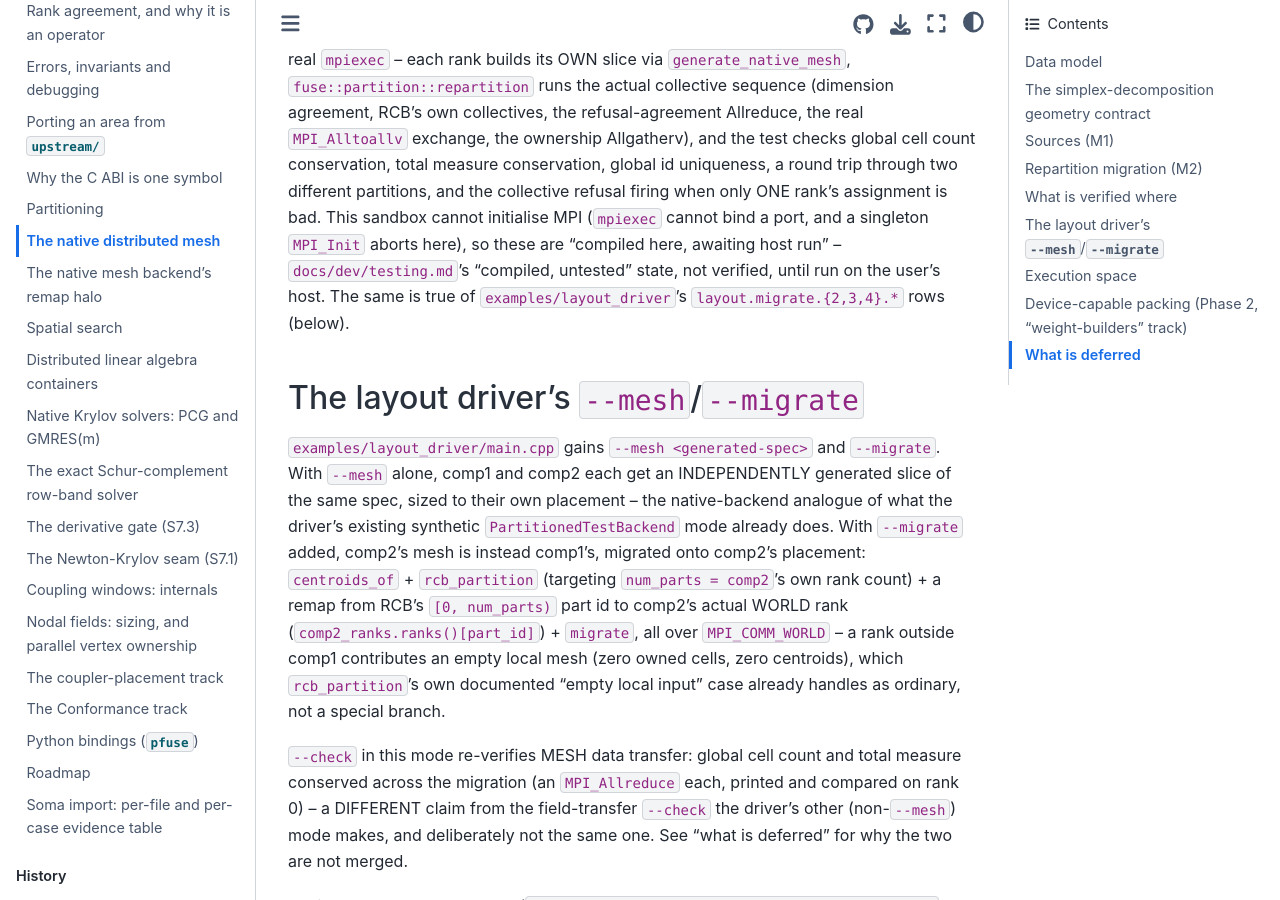
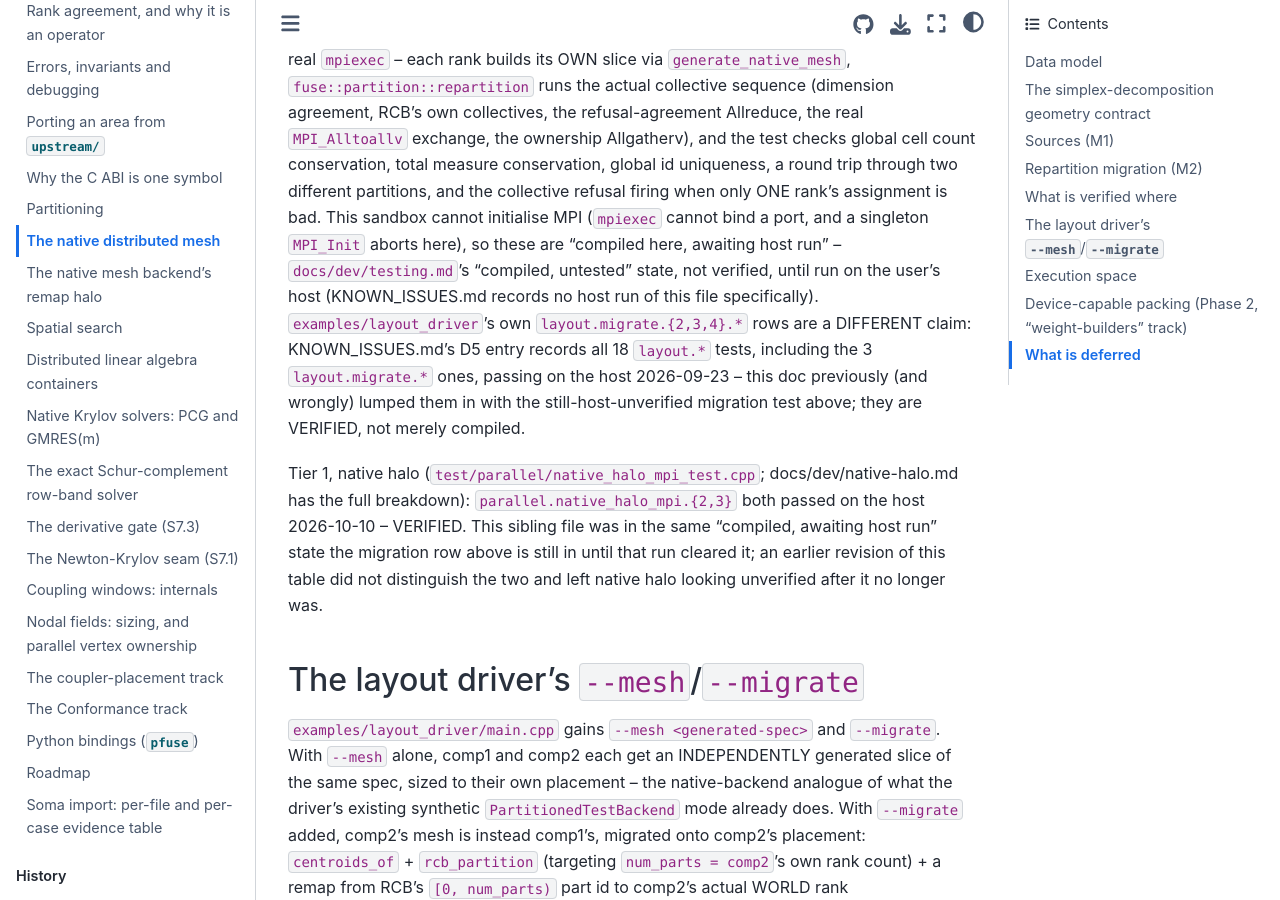
Before and after one commit to vijaysm/fuse, a Sphinx documentation site: the page built from docs/dev/native-mesh.md, in a window 1280 px wide and 900 px high, scrolled down 5308 px. Built offline with Sphinx 7.4.7 and the Sphinx Book theme 1.1.4, drawn with Linux system fonts in a browser that asks for light colours.

Commit message:
Update native-mesh.md's verification table to the current host-run state
Review 2026-10-11 NM-15: the table still called host-measured migration and halo rows 'awaiting host run'.

```diff
--- a/docs/dev/native-mesh.md
+++ b/docs/dev/native-mesh.md
@@ -173,8 +173,17 @@ conservation, total measure conservation, global id uniqueness, a round trip thr
 partitions, and the collective refusal firing when only ONE rank's assignment is bad. This sandbox
 cannot initialise MPI (`mpiexec` cannot bind a port, and a singleton `MPI_Init` aborts here), so these
 are "compiled here, awaiting host run" -- `docs/dev/testing.md`'s "compiled, untested" state, not
-verified, until run on the user's host. The same is true of `examples/layout_driver`'s
-`layout.migrate.{2,3,4}.*` rows (below).
+verified, until run on the user's host (KNOWN_ISSUES.md records no host run of this file specifically).
+`examples/layout_driver`'s own `layout.migrate.{2,3,4}.*` rows are a DIFFERENT claim: KNOWN_ISSUES.md's
+D5 entry records all 18 `layout.*` tests, including the 3 `layout.migrate.*` ones, passing on the host
+2026-09-23 -- this doc previously (and wrongly) lumped them in with the still-host-unverified migration
+test above; they are VERIFIED, not merely compiled.
+
+Tier 1, native halo (`test/parallel/native_halo_mpi_test.cpp`; docs/dev/native-halo.md has the full
+breakdown): `parallel.native_halo_mpi.{2,3}` both passed on the host 2026-10-10 -- VERIFIED. This
+sibling file was in the same "compiled, awaiting host run" state the migration row above is still in
+until that run cleared it; an earlier revision of this table did not distinguish the two and left
+native halo looking unverified after it no longer was.
 
 ## The layout driver's `--mesh`/`--migrate`
 
```
